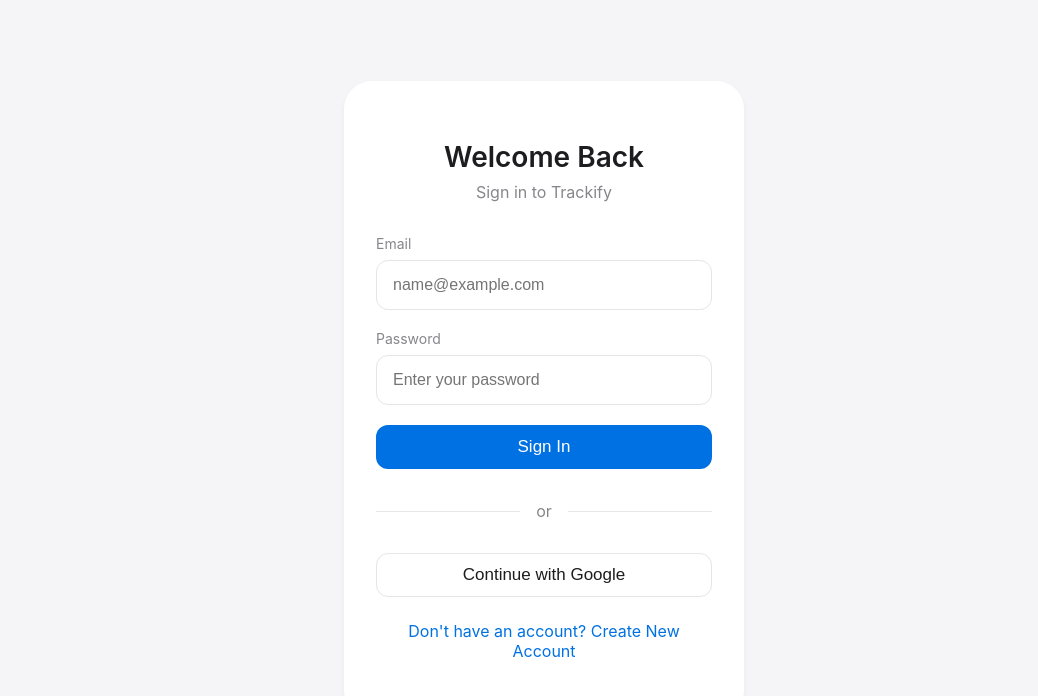
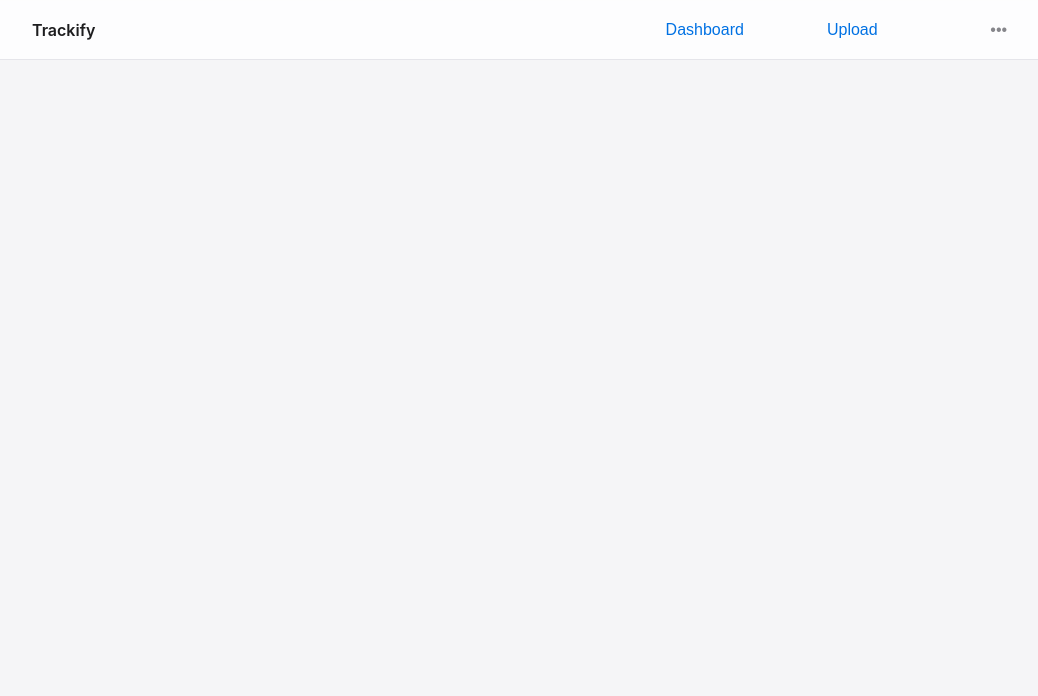
Before and after one commit to mohammaddabbass/trackify, a React (Vite) app in the folder frontend/: page /dashboard in a window 1280 px wide. Shown: the top 696 px of the page, without its empty margins (96-1134 px from the left). Built offline with nearby package versions, Linux system fonts and the light colour scheme.

Commit message:
Implemented header

```diff
--- a/frontend/src/App.jsx
+++ b/frontend/src/App.jsx
@@ -1,10 +1,11 @@
 
+import Header from './components/Header'
 import AuthPage from './pages/AuthPage'
 
 function App() {
   return (
     <>
-      <AuthPage/>
+      <Header/>
     </>
   )
 }
--- a/frontend/src/components/Button/styles.css
+++ b/frontend/src/components/Button/styles.css
@@ -4,14 +4,13 @@
     justify-content: center;
     width: 100%;
     height: 44px;
-    padding: 0 20px;
+    padding: 0 1.2rem;
     border-radius: var(--ios-border-radius-element);
-    font-size: 17px;
+    font-size: 1rem;
     font-weight: 500;
     cursor: pointer;
     transition: opacity 0.2s;
     border: none;
-    margin-bottom: 12px;
 }
 
 button:hover {
--- a/frontend/src/components/Form/index.jsx
+++ b/frontend/src/components/Form/index.jsx
@@ -8,7 +8,7 @@
 
     return (
         <div className="form-container">
-            <div className="header">
+            <div className="form-header">
                 <h1>{isLogin ? 'Welcome Back' : 'Create Account'}</h1>
                 <div className="subheader">
                     {isLogin ? 'Sign in to Trackify' : 'Join our community'}
--- a/frontend/src/components/Form/styles.css
+++ b/frontend/src/components/Form/styles.css
@@ -7,7 +7,7 @@
     box-shadow: var(--ios-shadow-container);
 }
 
-.header {
+.form-header {
     text-align: center;
     margin-bottom: 2.1rem;
 }
--- /dev/null
+++ b/frontend/src/components/Header/index.jsx
@@ -0,0 +1,19 @@
+import React from 'react';
+import './styles.css';
+
+const Header = () => {
+  return (
+    <nav className="header flex align-center">
+      <div className="header-content flex align-center justify-between">
+        <div className="header-title">Trackify</div>
+        <div className="nav-buttons flex justify-between align-center ">
+          <button className="nav-button">Dashboard</button>
+          <button className="nav-button">Upload</button>
+          <button className="nav-button" style={{ color: '#86868b' }}>•••</button>
+        </div>
+      </div>
+    </nav>
+  );
+};
+
+export default Header;
--- /dev/null
+++ b/frontend/src/components/Header/styles.css
@@ -0,0 +1,38 @@
+.header {
+    position: fixed;
+    top: 0;
+    left: 0;
+    right: 0;
+    height: 60px;
+    background: rgba(255, 255, 255, 0.8);
+    backdrop-filter: blur(10px);
+    padding: 0 1rem;
+    border-bottom: 1px solid var(--ios-tertiary-background);
+    z-index: 1000;
+}
+
+.header-content {
+    width: 100%;
+    max-width: 80vw;
+    margin: 0 auto;
+}
+
+.header-title {
+    font-size: 1rem;
+    font-weight: 590;
+    color: var(--ios-label);
+}
+
+.nav-buttons {
+    min-width: 40%;
+    gap: 2rem;
+}
+
+.nav-button {
+    background: transparent;
+    color: var(--ios-system-blue);
+}
+
+.nav-button:hover {
+    background: rgba(0, 113, 227, 0.1);
+}
--- a/frontend/src/index.css
+++ b/frontend/src/index.css
@@ -48,7 +48,7 @@
   justify-content: center;
 }
 .justify-between {
-  justify-content: space-between;
+  justify-content: space-between !important;
 }
 .justify-evenly {
   justify-content: space-evenly;
```
Also changed, not shown: frontend/src/pages/Dashboard/index.jsx (added), frontend/src/pages/Dashboard/styles.css (added).
